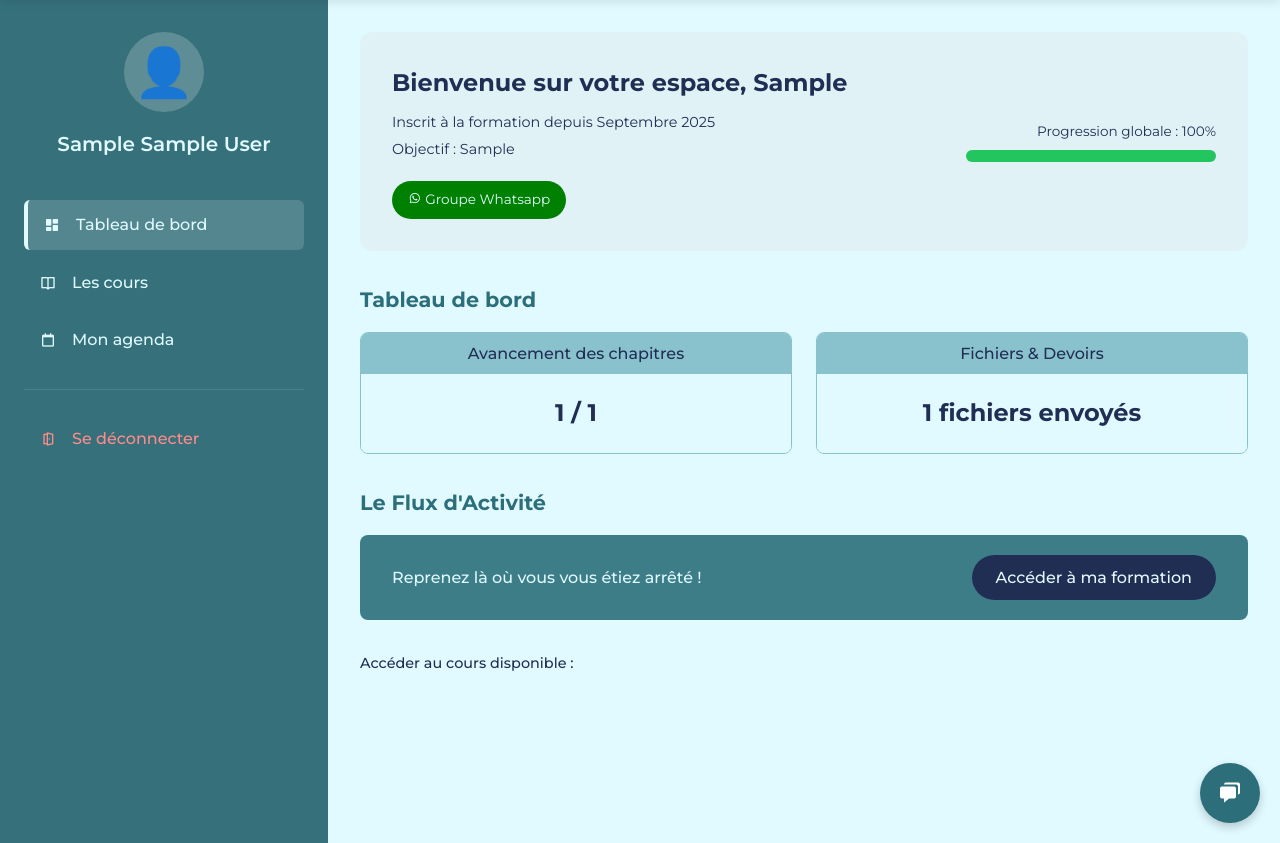
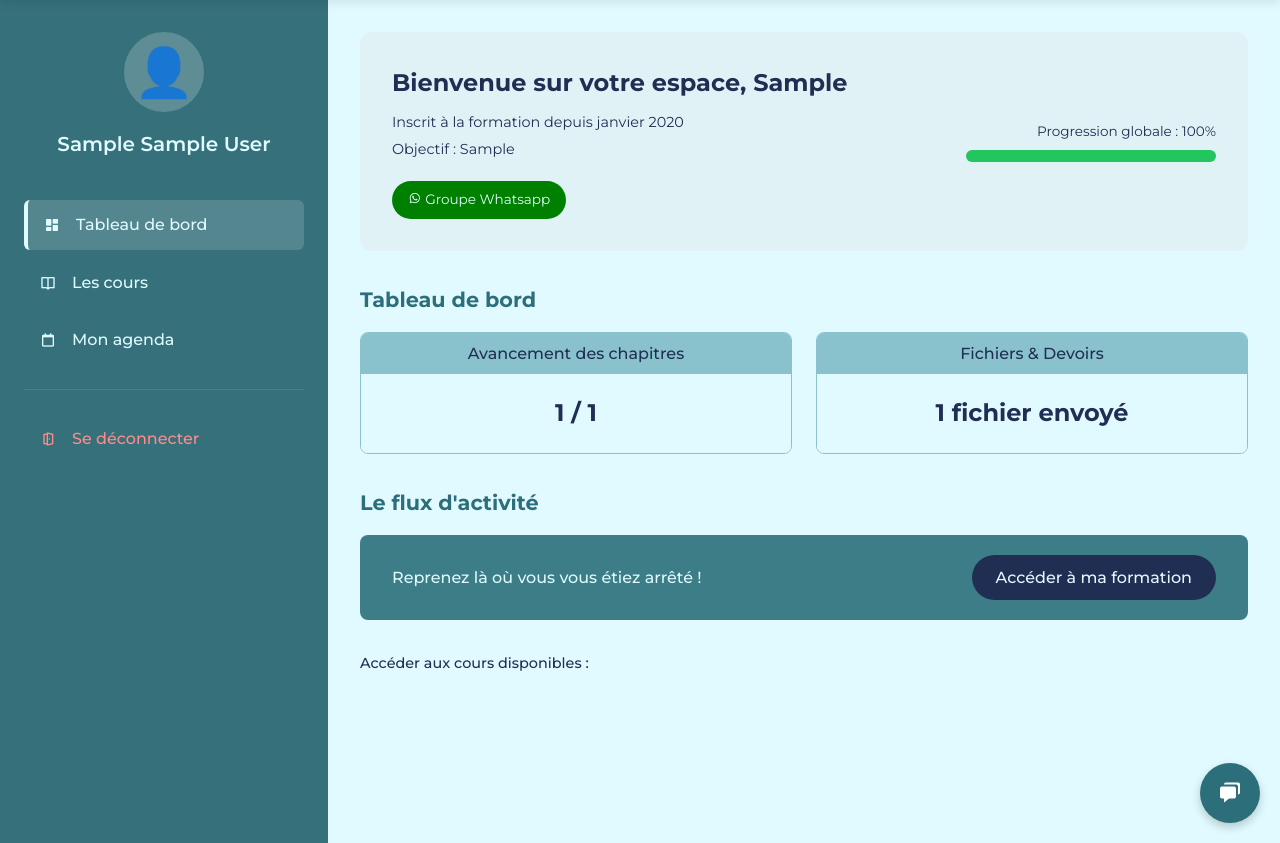
Before and after one commit to LohanVapaille/tedycrpe_CRPE-formation-plateform, a Laravel app: page /formation in a window 1280 px wide. Shown: the part 73-916 px from the top of the page. Run offline with Laravel 12, Linux system fonts and the light colour scheme; a user stored in the database is signed in; tables that the repository leaves empty hold one stand-in row (values such as "Sample post"); style sheets or scripts are compiled from the project's sources; parts of the project's set-up code (start-up, migrations or seed data) failed here and were passed over.

Commit message:
N°30 – Espace, tableau de bord : date d'inscription réelle en minuscule, message de 1re connexion, « Accéder aux cours disponibles », numérotation unique, « Le flux d'activité », accord « fichier(s) envoyé(s) »

```diff
--- a/app/Http/Controllers/FormationController.php
+++ b/app/Http/Controllers/FormationController.php
@@ -69,6 +69,9 @@ class FormationController extends Controller
             $premierCoursId = 1; // Fallback de sécurité si aucun cours n'est créé dans sa formation
         }
 
+        // 1re connexion : aucun cours ouvert ni validé -> message d'accueil au lieu de "Reprenez là où..."
+        $premiereVisite = !$user->dernier_cours_id && $totalCoursTermines === 0;
+
         // Reprise au dernier cours ouvert, s'il fait toujours partie de sa formation
         $coursAccessiblesIds = $matieres->pluck('cours')->flatten()->pluck('id');
         if ($user->dernier_cours_id && $coursAccessiblesIds->contains($user->dernier_cours_id)) {
@@ -97,6 +100,7 @@ class FormationController extends Controller
             'totalCoursFormation',
             'nombreFichiersEnvoyes',
             'afficherDevoirs',
+            'premiereVisite',
             'premierCoursId' // On passe la variable à ta vue index
         ));
     }
--- a/resources/views/formation/index.blade.php
+++ b/resources/views/formation/index.blade.php
@@ -56,7 +56,8 @@
             <section class="welcome-banner">
                 <div class="banner-left">
                     <h2>Bienvenue sur votre espace, {{ Auth::user()->firstname }}</h2>
-                    <p class="meta-info">Inscrit à la formation depuis Septembre 2025</p>
+                    <p class="meta-info">Inscrit à la formation depuis
+                        {{ Auth::user()->created_at?->locale('fr')->translatedFormat('F Y') }}</p>
                     <p class="meta-objective">Objectif : {{ Auth::user()->access }}</p>
 
                     <div class="banner-actions">
@@ -83,21 +84,29 @@
                 @if($afficherDevoirs)
                     <div class="stat-box">
                         <span class="stat-title">Fichiers & Devoirs</span>
-                        <span class="stat-value">{{ $nombreFichiersEnvoyes }} fichiers envoyés</span>
+                        <span class="stat-value">{{ $nombreFichiersEnvoyes }}
+                            {{ $nombreFichiersEnvoyes > 1 ? 'fichiers envoyés' : 'fichier envoyé' }}</span>
                     </div>
                 @endif
             </section>
 
-            <h3 class="block-title">Le Flux d'Activité</h3>
+            <h3 class="block-title">Le flux d'activité</h3>
             <section class="resume-activity-box">
-                <p>Reprenez là où vous vous étiez arrêté !</p>
-                <a href="{{ route('formation.cours', ['id' => $premierCoursId]) }}" class="btn-dark-blue">
-                    Accéder à ma formation
-                </a>
+                @if($premiereVisite)
+                    <p>Bienvenue ! Commencez votre formation dès maintenant.</p>
+                    <a href="{{ route('formation.cours', ['id' => $premierCoursId]) }}" class="btn-dark-blue">
+                        Commencer ma formation
+                    </a>
+                @else
+                    <p>Reprenez là où vous vous étiez arrêté !</p>
+                    <a href="{{ route('formation.cours', ['id' => $premierCoursId]) }}" class="btn-dark-blue">
+                        Accéder à ma formation
+                    </a>
+                @endif
             </section>
 
             <div class="matieres-section-header">
-                <p class="filter-label">Accéder au cours disponible :</p>
+                <p class="filter-label">Accéder aux cours disponibles :</p>
             </div>
 
             <section id="cours" class="matieres-secure-grid">
@@ -117,7 +126,7 @@
 
                         @foreach($matieresDuGroupe as $index => $matiere)
                             <div class="secure-matiere-card">
-                                <span class="matiere-number">{{ $index + 1 }}. {{ $matiere->name }}</span>
+                                <span class="matiere-number">{{ $matiere->name }}</span>
                                 @if($matiere->cours->isNotEmpty())
                                     <a href="{{ route('formation.cours', ['id' => $matiere->cours->first()->id]) }}"
                                         class="btn-action-course">
@@ -137,7 +146,7 @@
                     {{-- L'utilisateur a accès uniquement au module BAC + 3 --}}
                     @forelse($matieres as $index => $matiere)
                         <div class="secure-matiere-card">
-                            <span class="matiere-number">{{ $index + 1 }}. {{ $matiere->name }}</span>
+                            <span class="matiere-number">{{ $matiere->name }}</span>
                             @if($matiere->cours->isNotEmpty())
                                 <a href="{{ route('formation.cours', ['id' => $matiere->cours->first()->id]) }}"
                                     class="btn-action-course">
@@ -156,7 +165,7 @@
                     {{-- L'utilisateur a accès uniquement au module CRPE BAC + 5 --}}
                     @forelse($matieres as $index => $matiere)
                         <div class="secure-matiere-card">
-                            <span class="matiere-number">{{ $index + 1 }}. {{ $matiere->name }}</span>
+                            <span class="matiere-number">{{ $matiere->name }}</span>
                             @if($matiere->cours->isNotEmpty())
                                 <a href="{{ route('formation.cours', ['id' => $matiere->cours->first()->id]) }}"
                                     class="btn-action-course">
```
